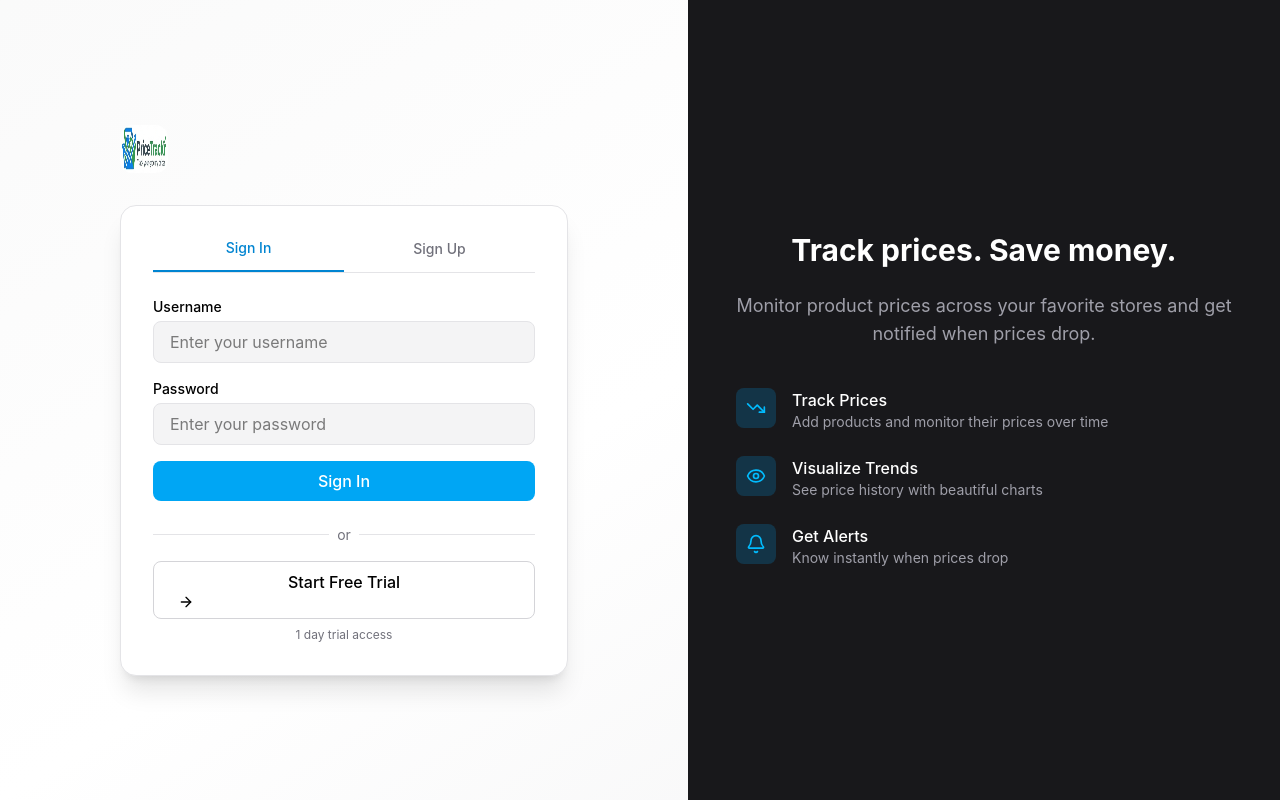
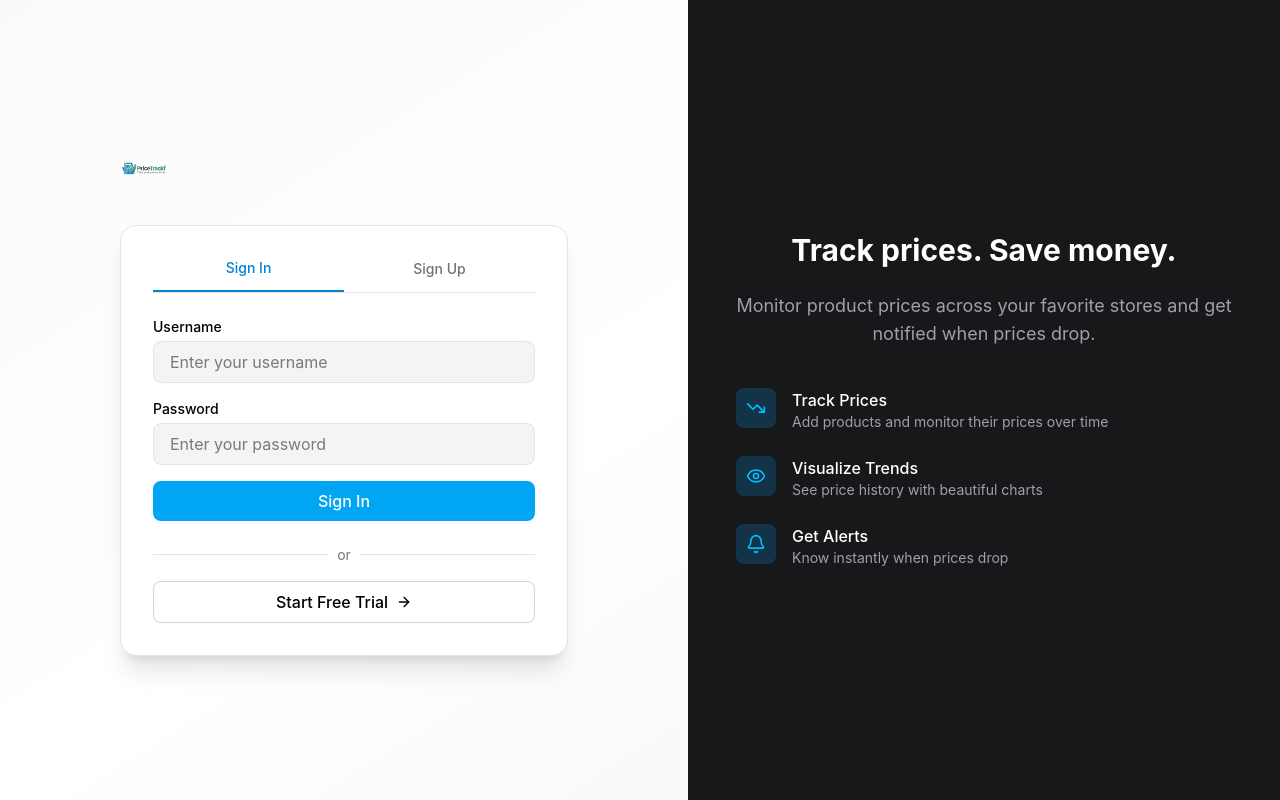
Before and after one commit to AlexanderBell-gh/Sift, a React (Vite) app: page / in a window 1280 px wide. Built offline with nearby package versions, Linux system fonts and the light colour scheme.

Commit message:
Fixed Logo aspect ratio, and cleaned up login screen

```diff
--- a/src/components/Header.tsx
+++ b/src/components/Header.tsx
@@ -31,12 +31,12 @@ export function Header({ searchQuery, onSearchChange, onAddProduct, onAddCategor
             <img
               src="/light_mode_logo.png"
               alt="PriceTrackr"
-              className="w-12 h-12 rounded-xl dark:hidden"
+              className="w-12 h-12 rounded-xl object-contain dark:hidden"
             />
             <img
               src="/dark_mode_logo.png"
               alt="PriceTrackr"
-              className="w-12 h-12 rounded-xl hidden dark:block"
+              className="w-12 h-12 rounded-xl object-contain hidden dark:block"
             />
           </div>
 
--- a/src/pages/Landing.tsx
+++ b/src/pages/Landing.tsx
@@ -67,12 +67,12 @@ export function Landing() {
               <img
                 src="/light_mode_logo.png"
                 alt="PriceTrackr"
-                className="w-12 h-12 rounded-xl dark:hidden"
+                className="w-12 h-12 rounded-xl object-contain dark:hidden"
               />
               <img
                 src="/dark_mode_logo.png"
                 alt="PriceTrackr"
-                className="w-12 h-12 rounded-xl hidden dark:block"
+                className="w-12 h-12 rounded-xl object-contain hidden dark:block"
               />
             </div>
 
@@ -182,14 +182,11 @@ export function Landing() {
                   {isLoading ? (
                     <Loader2 className="w-5 h-5 animate-spin" />
                   ) : (
-                    <>
+                    <span className="flex items-center justify-center">
                       Start Free Trial <ArrowRight className="w-4 h-4 ml-2" />
-                    </>
+                    </span>
                   )}
                 </Button>
-                <p className="text-center text-xs text-zinc-500 mt-2">
-                  1 day trial access
-                </p>
               </div>
             </div>
           </div>
```
